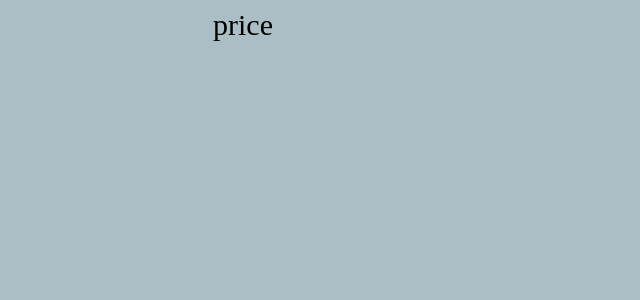
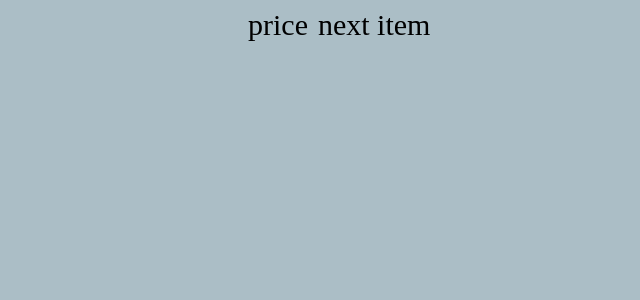
Before and after one commit to WinterTaoTao/newClipChamp, an Angular app: page / in a window 1280 px wide. Shown: the top 300 px of the page, without its empty margins (397-1037 px from the left). Built offline with nearby package versions, Linux system fonts and the light colour scheme.

Commit message:
Modified the code style

```diff
--- a/src/app/app.component.html
+++ b/src/app/app.component.html
@@ -1,6 +1,9 @@
 <!--The content below is only a placeholder and can be replaced.-->
-<div class="price-tag">
-  <span class="price-tag-text">price</span>
+<div class="nav-tag">
+  <span class="tag-text">price</span>
   <div class="blank"></div>
   <app-price-dropdown></app-price-dropdown>
 </div>
+<div class="nav-tag">
+  <span class="tag-text">next item</span>
+</div>
--- a/src/app/app.component.less
+++ b/src/app/app.component.less
@@ -32,15 +32,19 @@
   animation-duration: 0.5s;
 }
 
-.price-tag {
+.nav-tag {
   display: inline-block;
   position: relative;
-  .center;
+  float: left;
+  left: 50%;
+  //.center;
 
-  .price-tag-text{
+  .tag-text{
     font-size: 30px;
+    margin: 5px;
   }
 
+  //a blank box to extend the hover area
   .blank{
     .hide;
     .center;
@@ -60,6 +64,7 @@
     .shadow;
   }
 
+  //Triangle arrow
   &:after {
     content: " ";
     .hide;
@@ -71,6 +76,7 @@
     border-color: transparent transparent @dp-content-background-color transparent;
   }
 
+  //hover to make dropdown menu appear
   &:hover {
     .blank {
       .appear;
--- /dev/null
+++ b/src/app/dropdown-item.ts
@@ -0,0 +1,5 @@
+export class DropdownItem {
+    iconPath: string;
+    urlPath: string;
+    text: string;
+}
--- a/src/app/price-dropdown/price-dropdown.component.html
+++ b/src/app/price-dropdown/price-dropdown.component.html
@@ -3,16 +3,10 @@
 </div>
 
 <div class="dropdown-content">
-  <a class="dropdown-item" id="four-in-one" href="https://clipchamp.com/en/pricing/compress-record">
-    <img class="item-icon" [src]="iconPath + '4in1.svg'" />
-    <div class="item-text">4 in 1</div>
-  </a>
-  <a class="dropdown-item" id="video-request-price" href="https://clipchamp.com/en/video-sharing-request">
-    <img class="item-icon" [src]="iconPath + 'video-request.svg'" />
-    <div class="item-text">Video Request</div>
-  </a>
-  <a class="dropdown-item" id="api-price" href="https://clipchamp.com/en/pricing/api-access#compare-api-plans">
-    <img class="item-icon" [src]="iconPath + 'api.svg'" />
-    <div class="item-text">API</div>
-  </a>
+  <div *ngFor="let dropdownItem of dropdownItems">
+    <a class="dropdown-item" href={{dropdownItem.urlPath}}>
+      <img class="item-icon" src={{dropdownItem.iconPath}}>
+      <div class="item-text">{{dropdownItem.text}}</div>
+    </a>
+  </div>
 </div>
--- a/src/app/price-dropdown/price-dropdown.component.ts
+++ b/src/app/price-dropdown/price-dropdown.component.ts
@@ -1,4 +1,6 @@
 import { Component, OnInit } from '@angular/core';
+import { DropdownItem } from '../dropdown-item';
+import { DropdownItems } from './priceItems';
 
 @Component({
   selector: 'app-price-dropdown',
@@ -6,12 +8,10 @@ import { Component, OnInit } from '@angular/core';
   styleUrls: ['./price-dropdown.component.less']
 })
 export class PriceDropdownComponent implements OnInit {
-
-  iconPath: string;
+  dropdownItems: DropdownItem[];
   constructor() { }
 
   ngOnInit() {
-    this.iconPath = 'assets/icons/';
+    this.dropdownItems = DropdownItems;
   }
-
 }
--- /dev/null
+++ b/src/app/price-dropdown/priceItems.ts
@@ -0,0 +1,23 @@
+import {DropdownItem} from '../dropdown-item';
+
+const iconFolerPath = 'assets/icons/';
+
+export const DropdownItems: DropdownItem[] = [
+    {
+        iconPath: iconFolerPath + '4in1.svg',
+        urlPath: 'https://clipchamp.com/en/pricing/compress-record',
+        text: '4 in 1'
+    },
+
+    {
+        iconPath: iconFolerPath + 'video-request.svg',
+        urlPath: 'https://clipchamp.com/en/video-sharing-request',
+        text: 'Video Request'
+    },
+
+    {
+        iconPath: iconFolerPath + 'api.svg',
+        urlPath: 'https://clipchamp.com/en/pricing/api-access#compare-api-plans',
+        text: 'API'
+    }
+];
```
